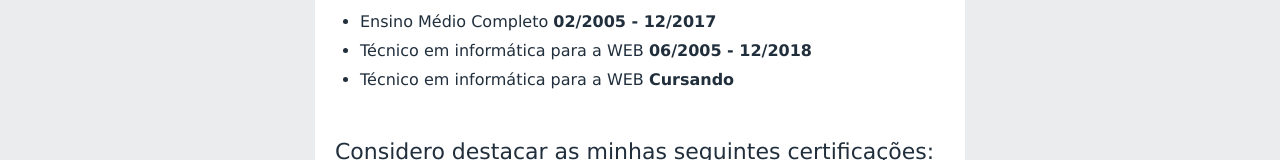
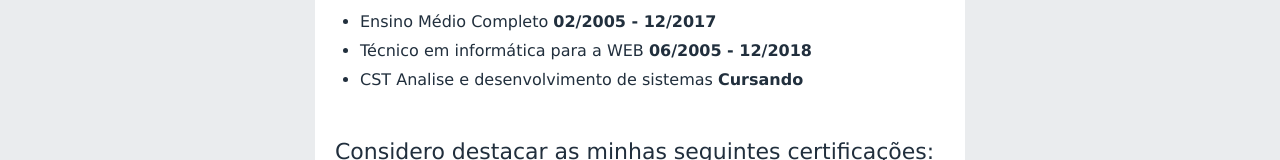
Before and after one commit to EduardoCandido/EduardoCandido.github.io, a plain HTML site: page formacao.html in a window 1280 px wide. Shown: the part 244-404 px from the top of the page. Drawn offline with Linux system fonts and the light colour scheme.

Commit message:
trabalho faculdade

```diff
--- a/formacao.html
+++ b/formacao.html
@@ -25,7 +25,7 @@
             <ul>
                 <li>Ensino Médio Completo <b>02/2005 - 12/2017</b></li>
                 <li>Técnico em informática para a WEB <b>06/2005 - 12/2018</b></li>
-                <li>Técnico em informática para a WEB <b>Cursando</b></li>
+                <li>CST Analise e desenvolvimento de sistemas <b>Cursando</b></li>
             </ul>
 
             <p>Considero destacar as minhas seguintes certificações:</p>
```
